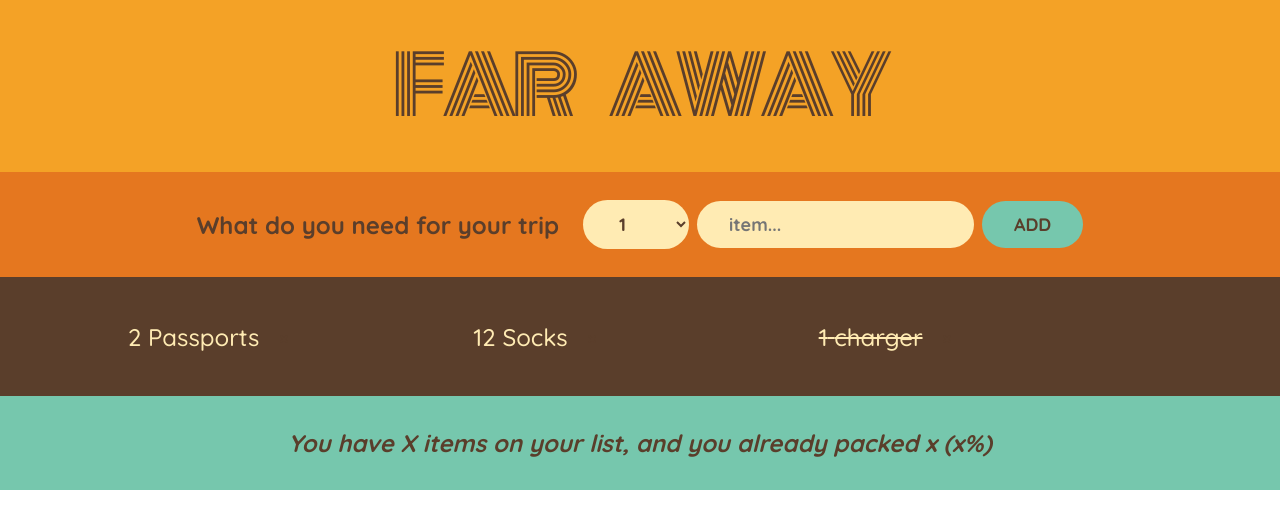
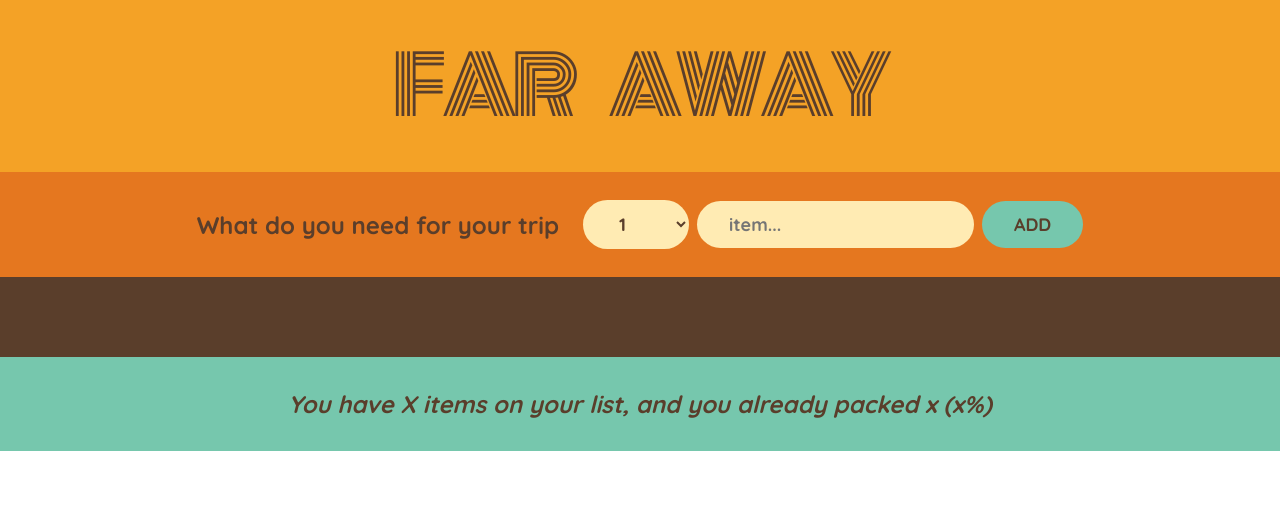
Before and after one commit to Josh-Alhassan/travel-list, a React (Create React App) app: page / in a window 1280 px wide. Shown: the top 528 px of the page. Built offline with nearby package versions, Linux system fonts and the light colour scheme.

Commit message:
lift state up

```diff
--- a/src/App.js
+++ b/src/App.js
@@ -7,11 +7,16 @@ const initialItems = [
 ];
 
 function App() {
+  const [items, setItems] = useState([]);
+
+  function handleAddItems(newItem) {
+    setItems((prevItems) => [...prevItems, newItem]);
+  }
   return (
     <div className="App">
       <Logo />
-      <Form />
-      <PackingList />
+      <Form onAddItems={handleAddItems} />
+      <PackingList items={items} />
       <Stats />
     </div>
   );
@@ -21,7 +26,7 @@ function Logo() {
   return <h1>Far Away</h1>;
 }
 
-function Form() {
+function Form({ onAddItems }) {
   const [description, setDescription] = useState("");
   const [quantity, setQuantity] = useState(1);
 
@@ -33,6 +38,8 @@ function Form() {
 
     const newItem = { description, quantity, packed: false, id: Date.now() };
     console.log(newItem);
+
+    onAddItems(newItem);
 
     setDescription("");
     setQuantity(1);
@@ -61,11 +68,11 @@ function Form() {
   );
 }
 
-function PackingList() {
+function PackingList({ items }) {
   return (
     <div className="list">
       <ul>
-        {initialItems.map((item) => (
+        {items.map((item) => (
           <Item item={item} key={item.id} />
         ))}
       </ul>
@@ -79,7 +86,7 @@ function Item({ item }) {
       <span style={item.packed ? { textDecoration: "line-through" } : {}}>
         {item.quantity} {item.description}
       </span>
-      <button>&times;</button>
+      <button>X</button>
     </li>
   );
 }
```
